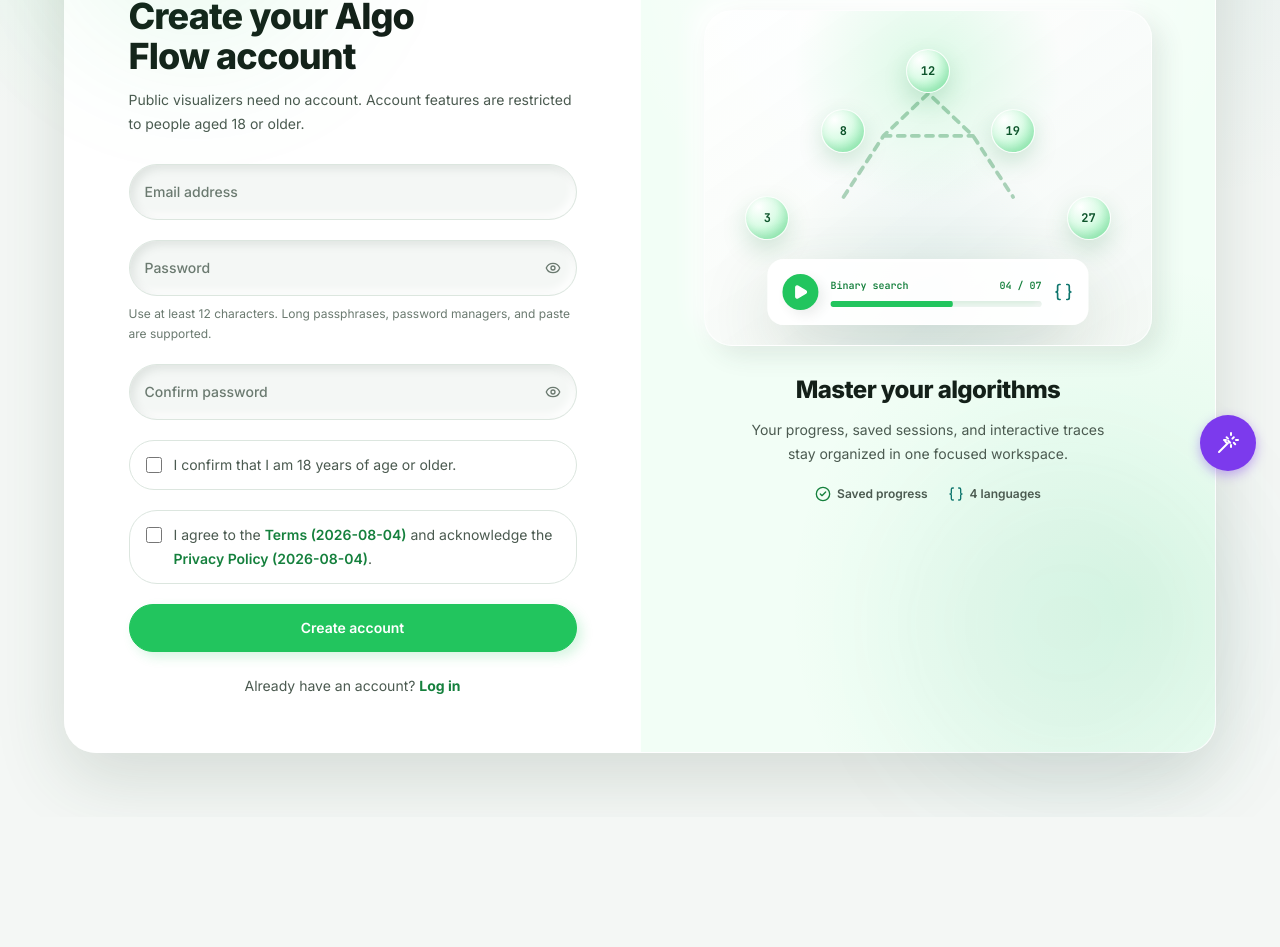
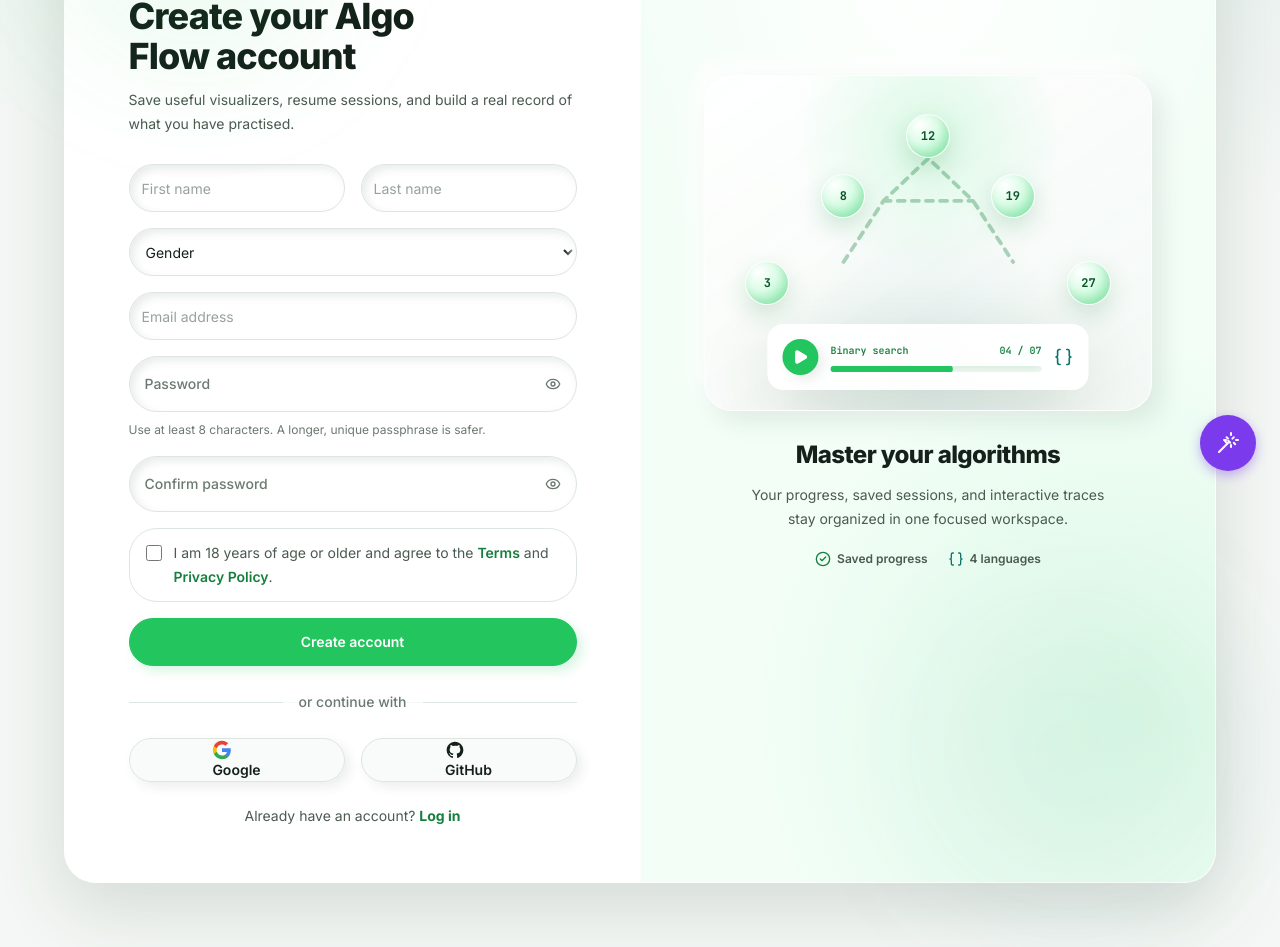
Before and after one commit to Nightmare-026/Algo-Flow, a Next.js app: page /signup in a window 1280 px wide. Shown: the part 305-1252 px from the top of the page. Before the commit the page ends 1122 px from the top, so only its background shows below. Built offline with nearby package versions, Linux system fonts and the light colour scheme; no server answers.

Commit message:
fix(auth): refine signup UI constraints, social logins and minimum password length to 8

```diff
--- a/src/app/(auth)/login/actions.ts
+++ b/src/app/(auth)/login/actions.ts
@@ -92,10 +92,12 @@ export async function signup(formData: FormData) {
     );
   }
 
+  const firstName = textField(formData, "first_name");
+  const lastName = textField(formData, "last_name");
+  const gender = textField(formData, "gender");
   const email = textField(formData, "email").toLowerCase();
   const password = textField(formData, "password", false);
   const passwordConfirm = textField(formData, "password_confirm", false);
-  const ageConfirmed = textField(formData, "age_confirmed") === "yes";
   const legalAccepted = textField(formData, "legal_accepted") === "yes";
   const termsVersion = textField(formData, "terms_version");
   const privacyVersion = textField(formData, "privacy_version");
@@ -106,19 +108,14 @@ export async function signup(formData: FormData) {
       `/signup?error=${encodeURIComponent("Enter a valid email address.")}&next=${encodeURIComponent(nextUrl)}`
     );
   }
-  if (password.length < 12) {
+  if (password.length < 8) {
     redirect(
-      `/signup?error=${encodeURIComponent("Password must contain at least 12 characters.")}&next=${encodeURIComponent(nextUrl)}`
+      `/signup?error=${encodeURIComponent("Password must contain at least 8 characters.")}&next=${encodeURIComponent(nextUrl)}`
     );
   }
   if (password !== passwordConfirm) {
     redirect(
       `/signup?error=${encodeURIComponent("Passwords do not match.")}&next=${encodeURIComponent(nextUrl)}`
-    );
-  }
-  if (!ageConfirmed) {
-    redirect(
-      `/signup?error=${encodeURIComponent("Accounts are available only to people aged 18 or older.")}&next=${encodeURIComponent(nextUrl)}`
     );
   }
   if (
@@ -148,7 +145,10 @@ export async function signup(formData: FormData) {
     options: {
       emailRedirectTo: `${origin}/auth/callback`,
       data: {
-        age_18_or_older: true,
+        first_name: firstName,
+        last_name: lastName,
+        gender: gender,
+        age_18_or_older: true, // Included in the combined legal_accepted checkbox
         accepted_terms_version: TERMS_VERSION,
         accepted_privacy_version: PRIVACY_VERSION,
         legal_accepted_at: acceptedAt,
@@ -203,9 +203,9 @@ export async function updatePassword(formData: FormData) {
   const password = textField(formData, "password", false);
   const passwordConfirm = textField(formData, "password_confirm", false);
 
-  if (password.length < 12) {
+  if (password.length < 8) {
     redirect(
-      "/reset-password?error=" + encodeURIComponent("Password must contain at least 12 characters.")
+      "/reset-password?error=" + encodeURIComponent("Password must contain at least 8 characters.")
     );
   }
 
--- a/src/app/(auth)/signup/page.tsx
+++ b/src/app/(auth)/signup/page.tsx
@@ -2,7 +2,7 @@ import Link from "next/link";
 import type { Metadata } from "next";
 import { MailCheck, ShieldAlert } from "lucide-react";
 import { AuthShell } from "@/components/auth/AuthShell";
-import { FloatingField } from "@/components/auth/FloatingField";
+import { Input } from "@/components/ui/input";
 import { PasswordField } from "@/components/auth/PasswordField";
 import { SubmitButton } from "@/components/ui/submit-button";
 import { buttonVariants } from "@/components/ui/button";
@@ -13,12 +13,31 @@ import {
   TERMS_VERSION,
 } from "@/lib/legal/policy-versions";
 import { createClient } from "@/lib/supabase/server";
-import { signup } from "../login/actions";
+import { signup, loginWithOAuth } from "../login/actions";
 
 export const metadata: Metadata = {
   title: "Sign Up",
   description: "Create an Algo Flow account to save DSA progress, sessions, and bookmarks.",
 };
+
+function GithubIcon(props: React.SVGProps<SVGSVGElement>) {
+  return (
+    <svg viewBox="0 0 24 24" fill="currentColor" {...props}>
+      <path d="M12 2C6.477 2 2 6.477 2 12c0 4.42 2.865 8.166 6.839 9.489.5.092.682-.217.682-.482 0-.237-.008-.866-.013-1.7-2.782.603-3.369-1.34-3.369-1.34-.454-1.156-1.11-1.462-1.11-1.462-.908-.62.069-.608.069-.608 1.003.07 1.531 1.03 1.531 1.03.892 1.529 2.341 1.087 2.91.831.092-.646.35-1.086.636-1.336-2.22-.253-4.555-1.11-4.555-4.943 0-1.091.39-1.984 1.029-2.683-.103-.253-.446-1.27.098-2.647 0 0 .84-.268 2.75 1.022A9.607 9.607 0 0 1 12 6.82c.85.004 1.705.114 2.504.336 1.909-1.29 2.747-1.022 2.747-1.022.546 1.377.203 2.394.1 2.647.64.699 1.028 1.592 1.028 2.683 0 3.842-2.339 4.687-4.566 4.935.359.309.678.919.678 1.852 0 1.336-.012 2.415-.012 2.743 0 .267.18.578.688.48C19.138 20.161 22 16.416 22 12c0-5.523-4.477-10-10-10z" />
+    </svg>
+  );
+}
+
+function GoogleIcon(props: React.SVGProps<SVGSVGElement>) {
+  return (
+    <svg viewBox="0 0 24 24" fill="currentColor" {...props}>
+      <path d="M22.56 12.25c0-.78-.07-1.53-.2-2.25H12v4.26h5.92c-.26 1.37-1.04 2.53-2.21 3.31v2.77h3.57c2.08-1.92 3.28-4.74 3.28-8.09z" fill="#4285F4" />
+      <path d="M12 23c2.97 0 5.46-.98 7.28-2.66l-3.57-2.77c-.98.66-2.23 1.06-3.71 1.06-2.86 0-5.29-1.93-6.16-4.53H2.18v2.84C3.99 20.53 7.7 23 12 23z" fill="#34A853" />
+      <path d="M5.84 14.09c-.22-.66-.35-1.36-.35-2.09s.13-1.43.35-2.09V7.07H2.18C1.43 8.55 1 10.22 1 12s.43 3.45 1.18 4.93l2.85-2.22.81-.62z" fill="#FBBC05" />
+      <path d="M12 5.38c1.62 0 3.06.56 4.21 1.64l3.15-3.15C17.45 2.09 14.97 1 12 1 7.7 1 3.99 3.47 2.18 7.07l3.66 2.84c.87-2.6 3.3-4.53 6.16-4.53z" fill="#EA4335" />
+    </svg>
+  );
+}
 
 export default async function SignupPage({
   searchParams,
@@ -35,12 +54,12 @@ export default async function SignupPage({
     <AuthShell
       user={user}
       activeTab="signup"
-      eyebrow={params.success ? "One more step" : "Account eligibility"}
+      eyebrow={params.success ? "One more step" : "CREATE YOUR ACCOUNT"}
       title={params.success ? "Check your inbox" : "Create your Algo Flow account"}
       description={
         params.success
           ? "Use the verification link we sent, then return to log in."
-          : "Public visualizers need no account. Account features are restricted to people aged 18 or older."
+          : "Save useful visualizers, resume sessions, and build a real record of what you have practised."
       }
     >
       {!ACCOUNT_REGISTRATION_AVAILABLE ? (
@@ -78,49 +97,86 @@ export default async function SignupPage({
             </div>
           ) : null}
 
-          <form action={signup} className="space-y-5">
+          <form action={signup} className="space-y-4">
             {params.next ? <input type="hidden" name="next" value={params.next} /> : null}
             <input type="hidden" name="terms_version" value={TERMS_VERSION} />
             <input type="hidden" name="privacy_version" value={PRIVACY_VERSION} />
 
-            <FloatingField
+            <div className="grid grid-cols-2 gap-4">
+              <div>
+                <label htmlFor="signup-first-name" className="sr-only">First Name</label>
+                <Input
+                  id="signup-first-name"
+                  name="first_name"
+                  placeholder="First name"
+                  autoComplete="given-name"
+                  required
+                  className="bg-surface-light h-12"
+                />
+              </div>
+              <div>
+                <label htmlFor="signup-last-name" className="sr-only">Last Name</label>
+                <Input
+                  id="signup-last-name"
+                  name="last_name"
+                  placeholder="Last name"
+                  autoComplete="family-name"
+                  required
+                  className="bg-surface-light h-12"
+                />
+              </div>
+            </div>
+
+            <div>
+              <label htmlFor="signup-gender" className="sr-only">Gender</label>
+              <select
+                id="signup-gender"
+                name="gender"
+                required
+                className="flex h-12 w-full rounded-xl border border-border bg-surface-light px-3 text-sm text-foreground shadow-[var(--shadow-inset)] transition-[border-color,box-shadow] duration-200 focus-visible:border-primary focus-visible:outline-none focus-visible:shadow-[var(--shadow-inset),0_0_0_3px_rgba(34,197,94,0.14)] disabled:cursor-not-allowed disabled:opacity-50"
+              >
+                <option value="" disabled selected hidden>Gender</option>
+                <option value="male">Male</option>
+                <option value="female">Female</option>
+                <option value="non-binary">Non-binary</option>
+                <option value="prefer-not-to-say">Prefer not to say</option>
+              </select>
+            </div>
+
+            <div>
+              <label htmlFor="signup-email" className="sr-only">Email address</label>
+              <Input
                 id="signup-email"
-              label="Email address"
                 name="email"
                 type="email"
+                placeholder="Email address"
                 autoComplete="email"
                 spellCheck={false}
                 required
+                className="bg-surface-light h-12"
               />
+            </div>
 
             <PasswordField
               id="signup-password"
               label="Password"
-              hint="Use at least 12 characters. Long passphrases, password managers, and paste are supported."
+              hint="Use at least 8 characters. A longer, unique passphrase is safer."
               name="password"
               autoComplete="new-password"
-              minLength={12}
+              minLength={8}
               required
+              className="bg-surface-light"
             />
+
             <PasswordField
               id="signup-password-confirm"
               label="Confirm password"
               name="password_confirm"
               autoComplete="new-password"
-              minLength={12}
+              minLength={8}
               required
+              className="bg-surface-light"
             />
-
-            <label className="flex items-start gap-3 rounded-xl border border-border bg-surface-light px-4 py-3 text-sm leading-6 text-text-secondary">
-              <input
-                type="checkbox"
-                name="age_confirmed"
-                value="yes"
-                required
-                className="mt-1 h-4 w-4 shrink-0 rounded border-border text-primary focus:ring-primary"
-              />
-              <span>I confirm that I am 18 years of age or older.</span>
-            </label>
 
             <label className="flex items-start gap-3 rounded-xl border border-border bg-surface-light px-4 py-3 text-sm leading-6 text-text-secondary">
               <input
@@ -131,13 +187,13 @@ export default async function SignupPage({
                 className="mt-1 h-4 w-4 shrink-0 rounded border-border text-primary focus:ring-primary"
               />
               <span>
-                I agree to the{" "}
+                I am 18 years of age or older and agree to the{" "}
                 <Link href="/terms" className="font-semibold text-primary-active hover:underline">
-                  Terms ({TERMS_VERSION})
+                  Terms
                 </Link>{" "}
-                and acknowledge the{" "}
+                and{" "}
                 <Link href="/privacy" className="font-semibold text-primary-active hover:underline">
-                  Privacy Policy ({PRIVACY_VERSION})
+                  Privacy Policy
                 </Link>
                 .
               </span>
@@ -147,6 +203,31 @@ export default async function SignupPage({
               Create account
             </SubmitButton>
           </form>
+
+          <div className="relative mt-6">
+            <div className="absolute inset-0 flex items-center" aria-hidden="true">
+              <div className="w-full border-t border-border" />
+            </div>
+            <div className="relative flex justify-center text-sm font-medium leading-6">
+              <span className="bg-white/78 px-4 text-text-muted">or continue with</span>
+            </div>
+          </div>
+
+          <div className="mt-6 grid grid-cols-2 gap-4">
+            <form action={loginWithOAuth.bind(null, "google")}>
+              <SubmitButton variant="outline" className="w-full bg-surface-light">
+                <GoogleIcon className="mr-2 h-5 w-5" aria-hidden="true" />
+                <span className="text-sm font-semibold text-foreground">Google</span>
+              </SubmitButton>
+            </form>
+
+            <form action={loginWithOAuth.bind(null, "github")}>
+              <SubmitButton variant="outline" className="w-full bg-surface-light">
+                <GithubIcon className="mr-2 h-5 w-5" aria-hidden="true" />
+                <span className="text-sm font-semibold text-foreground">GitHub</span>
+              </SubmitButton>
+            </form>
+          </div>
 
           <p className="mt-6 text-center text-sm text-text-secondary">
             Already have an account?{" "}
```
Also changed, not shown: 2 other files (tests, documents, lock files or other folders). Lines whose indentation alone changed are shown as unchanged.
